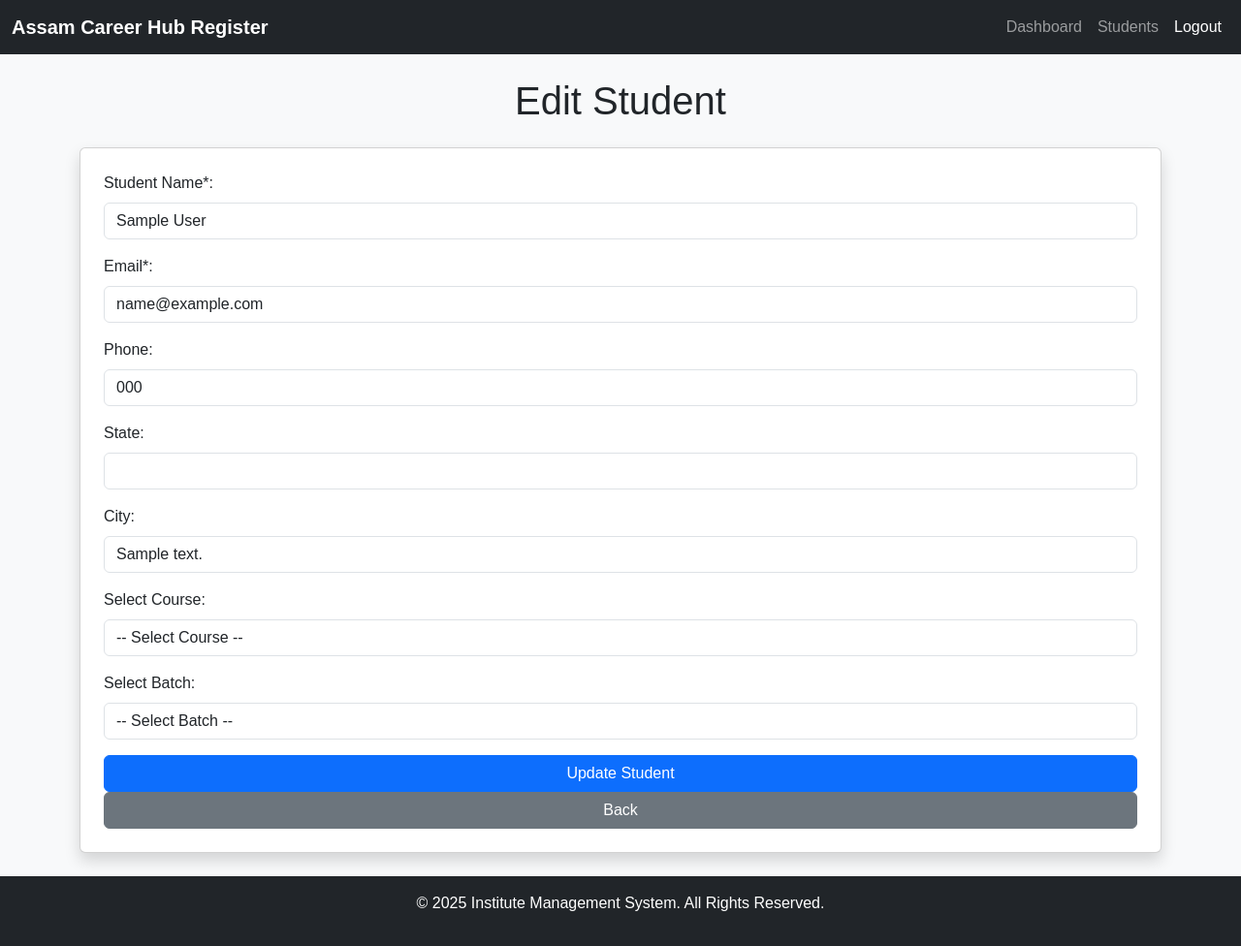
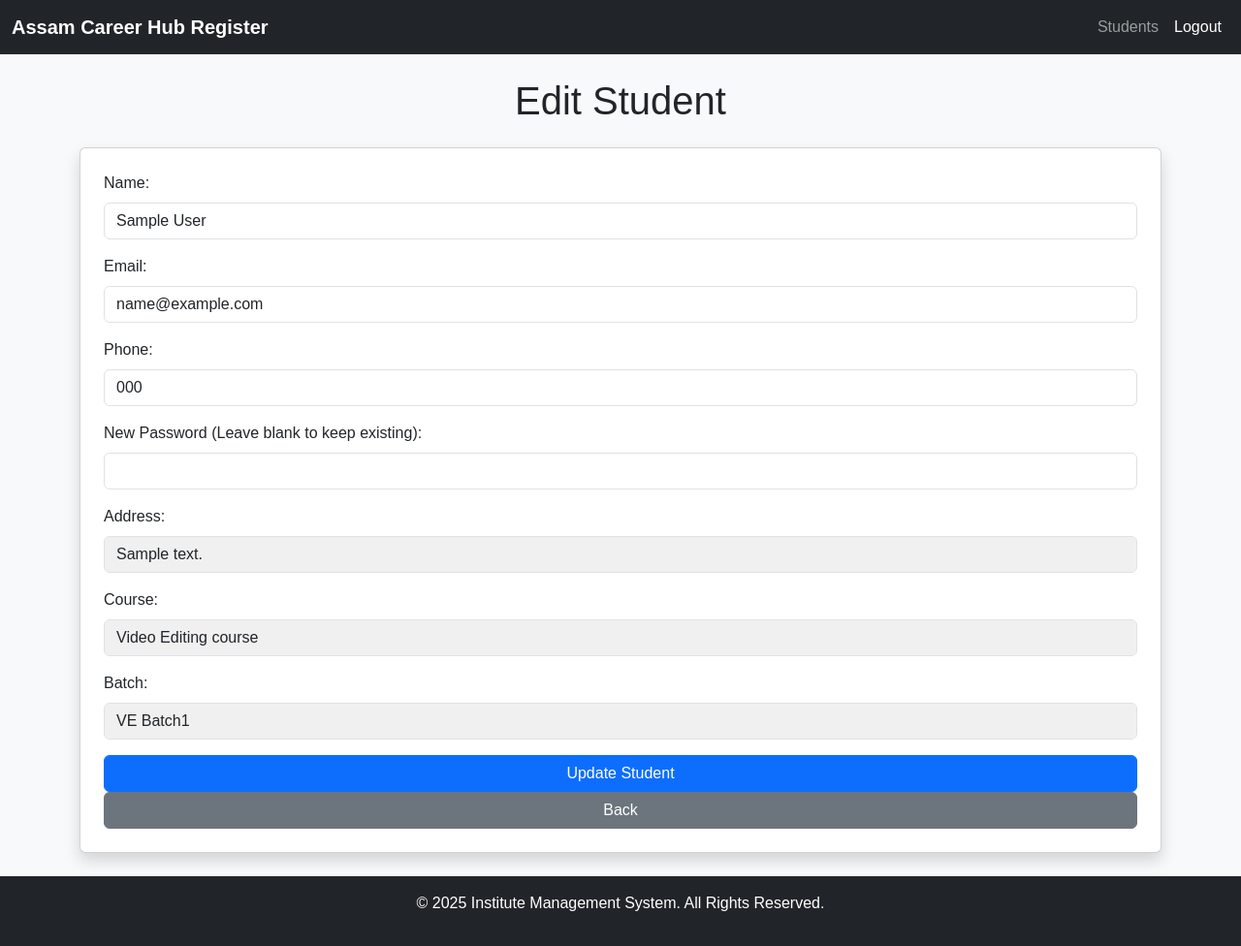
Before and after one commit to BhargabSarma/AssamCareerHub, a PHP site: page /register/students/edit_student.php?student_id=1 in a window 1280 px wide. Shown: the whole page at 97% size. Run offline with PHP 8.4, Linux system fonts and the light colour scheme; the visitor is signed in with stand-in values (Sample User, id 1); data comes from the database, SQL or seed files in the repository; tables that the repository leaves empty or names only in its code hold one stand-in row (values such as "Sample post"); data that the repository does not hold is empty.

Commit message:
super_admin and register
super admin complete
register complete

```diff
--- a/register/header.php
+++ b/register/header.php
@@ -9,18 +9,18 @@
     <link rel="stylesheet" href="../css/style.css">
 </head>
 
-<body></body>
+<body>
     <nav class="navbar navbar-expand-lg navbar-dark bg-dark">
         <div class="container-fluid">
-        <a class="navbar-brand" href="dashboard.php">Assam Career Hub Register</a>
+            <a class="navbar-brand" href="../dashboard.php">Assam Career Hub Register</a>
             <button class="navbar-toggler" type="button" data-bs-toggle="collapse" data-bs-target="#navbarNav">
                 <span class="navbar-toggler-icon"></span>
             </button>
             <div class="collapse navbar-collapse" id="navbarNav">
                 <ul class="navbar-nav ms-auto">
-                <li class="nav-item">
+                    <!-- <li class="nav-item">
                     <a class="nav-link" href="../dashboard.php">Dashboard</a>
-                </li>
+                </li> -->
                     <li class="nav-item">
                         <a class="nav-link" href="./students/manage_students.php">Students</a>
                     </li>
--- a/register/students/edit_student.php
+++ b/register/students/edit_student.php
@@ -10,10 +10,13 @@ if (!isset($_SESSION['register_id'])) {
 $error = '';
 $success = '';
 
-// Get the student details
 if (isset($_GET['student_id'])) {
     $student_id = intval($_GET['student_id']);
-    $stmt = $conn->prepare("SELECT * FROM Students WHERE student_id = ?");
+    $stmt = $conn->prepare("SELECT s.*, c.course_name, b.batch_name FROM Students s
+                            LEFT JOIN Student_Batches sb ON s.student_id = sb.student_id
+                            LEFT JOIN Batches b ON sb.batch_id = b.batch_id
+                            LEFT JOIN Courses c ON b.course_id = c.course_id
+                            WHERE s.student_id = ?");
     $stmt->execute([$student_id]);
     $student = $stmt->fetch(PDO::FETCH_ASSOC);
 
@@ -25,75 +28,52 @@ if (isset($_GET['student_id'])) {
     exit;
 }
 
-// Handle student update
 if ($_SERVER['REQUEST_METHOD'] === 'POST') {
     $name = $_POST['name'];
     $email = $_POST['email'];
     $phone = $_POST['phone'];
-    $state = $_POST['state'];
-    $city = $_POST['city'];
-    $address = "$city, $state"; // Combine state & city into address
-    $course_id = $_POST['course_id'];
-    $batch_id = $_POST['batch_id'];
+    $password = !empty($_POST['password']) ? password_hash($_POST['password'], PASSWORD_BCRYPT) : $student['password'];
 
-    if (empty($name) || empty($email)) {
-        $error = "Name and Email are required.";
-    } else {
-        try {
-            // Update student details
-            $stmt = $conn->prepare("UPDATE Students SET name = ?, email = ?, phone = ?, address = ? WHERE student_id = ?");
-            $stmt->execute([$name, $email, $phone, $address, $student_id]);
+    try {
+        $stmt = $conn->prepare("UPDATE Students SET name = ?, email = ?, phone = ?, password = ? WHERE student_id = ?");
+        $stmt->execute([$name, $email, $phone, $password, $student_id]);
 
-            // Update batch assignment
-            $stmt = $conn->prepare("DELETE FROM Student_Batches WHERE student_id = ?");
-            $stmt->execute([$student_id]);
-
-            if (!empty($batch_id)) {
-                $stmt = $conn->prepare("INSERT INTO Student_Batches (student_id, batch_id) VALUES (?, ?)");
-                $stmt->execute([$student_id, $batch_id]);
-            }
-
-            $success = "Student details updated successfully!";
-            // Refresh the student details
-            $stmt = $conn->prepare("SELECT * FROM Students WHERE student_id = ?");
+        if ($stmt->rowCount() > 0) {
+            $success = "Student updated successfully!";
+            $stmt = $conn->prepare("SELECT s.*, c.course_name, b.batch_name FROM Students s
+                                    LEFT JOIN Student_Batches sb ON s.student_id = sb.student_id
+                                    LEFT JOIN Batches b ON sb.batch_id = b.batch_id
+                                    LEFT JOIN Courses c ON b.course_id = c.course_id
+                                    WHERE s.student_id = ?");
             $stmt->execute([$student_id]);
             $student = $stmt->fetch(PDO::FETCH_ASSOC);
-        } catch (Exception $e) {
-            $error = "An error occurred: " . $e->getMessage();
+        } else {
+            $error = "No changes were made.";
         }
+    } catch (Exception $e) {
+        $error = "An error occurred: " . $e->getMessage();
     }
 }
-
-// Fetch active courses
-$coursesStmt = $conn->prepare("SELECT course_id, course_name FROM Courses WHERE active = '1'");
-$coursesStmt->execute();
-$courses = $coursesStmt->fetchAll(PDO::FETCH_ASSOC);
-
-// Fetch active batches for the student's course
-$batchesStmt = $conn->prepare("SELECT batch_id, batch_name FROM Batches WHERE course_id = (SELECT course_id FROM Students WHERE student_id = ?) AND active = '1'");
-$batchesStmt->execute([$student_id]);
-$batches = $batchesStmt->fetchAll(PDO::FETCH_ASSOC);
 ?>
-
 <?php include '../header.php'; ?>
 
 <div class="container my-4">
     <h1 class="text-center mb-4">Edit Student</h1>
 
     <?php if ($error): ?>
-        <div class="alert alert-danger"><?php echo $error; ?></div>
+        <div class="alert alert-danger"> <?php echo $error; ?> </div>
     <?php elseif ($success): ?>
-        <div class="alert alert-success"><?php echo $success; ?></div>
+        <div class="alert alert-success"> <?php echo $success; ?> </div>
     <?php endif; ?>
 
     <?php if ($student): ?>
         <form method="POST" class="card shadow p-4">
             <div class="mb-3">
-                <label for="name" class="form-label">Student Name*:</label>
+                <label for="name" class="form-label">Name:</label>
                 <input type="text" name="name" id="name" class="form-control" value="<?php echo htmlspecialchars($student['name']); ?>" required>
             </div>
             <div class="mb-3">
-                <label for="email" class="form-label">Email*:</label>
+                <label for="email" class="form-label">Email:</label>
                 <input type="email" name="email" id="email" class="form-control" value="<?php echo htmlspecialchars($student['email']); ?>" required>
             </div>
             <div class="mb-3">
@@ -101,39 +81,22 @@ $batches = $batchesStmt->fetchAll(PDO::FETCH_ASSOC);
                 <input type="text" name="phone" id="phone" class="form-control" value="<?php echo htmlspecialchars($student['phone']); ?>">
             </div>
             <div class="mb-3">
-                <label for="state" class="form-label">State:</label>
-                <input type="text" name="state" id="state" class="form-control" value="<?php echo htmlspecialchars(explode(',', $student['address'])[1] ?? ''); ?>">
+                <label for="password" class="form-label">New Password (Leave blank to keep existing):</label>
+                <input type="password" name="password" id="password" class="form-control">
+            </div>
+            <!-- View-only Fields with Background Color Change -->
+            <div class="mb-3">
+                <label class="form-label">Address:</label>
+                <input type="text" class="form-control view-only" value="<?php echo htmlspecialchars($student['address']); ?>" readonly>
             </div>
             <div class="mb-3">
-                <label for="city" class="form-label">City:</label>
-                <input type="text" name="city" id="city" class="form-control" value="<?php echo htmlspecialchars(explode(',', $student['address'])[0] ?? ''); ?>">
+                <label class="form-label">Course:</label>
+                <input type="text" class="form-control view-only" value="<?php echo htmlspecialchars($student['course_name']); ?>" readonly>
             </div>
-
             <div class="mb-3">
-                <label for="course_id" class="form-label">Select Course:</label>
-                <select name="course_id" id="course_id" class="form-control" required>
-                    <option value="">-- Select Course --</option>
-                    <?php foreach ($courses as $course): ?>
-                        <option value="<?php echo $course['course_id']; ?>" <?php echo $student['course_id'] == $course['course_id'] ? 'selected' : ''; ?>>
-                            <?php echo htmlspecialchars($course['course_name']); ?>
-                        </option>
-                    <?php endforeach; ?>
-                </select>
+                <label class="form-label">Batch:</label>
+                <input type="text" class="form-control view-only" value="<?php echo htmlspecialchars($student['batch_name']); ?>" readonly>
             </div>
-
-            <!-- Batches dropdown based on course selection -->
-            <div class="mb-3" id="batch-container">
-                <label for="batch_id" class="form-label">Select Batch:</label>
-                <select name="batch_id" id="batch_id" class="form-control" required>
-                    <option value="">-- Select Batch --</option>
-                    <?php foreach ($batches as $batch): ?>
-                        <option value="<?php echo $batch['batch_id']; ?>" <?php echo $student['batch_id'] == $batch['batch_id'] ? 'selected' : ''; ?>>
-                            <?php echo htmlspecialchars($batch['batch_name']); ?>
-                        </option>
-                    <?php endforeach; ?>
-                </select>
-            </div>
-
             <button type="submit" class="btn btn-primary">Update Student</button>
             <a href="manage_students.php" class="btn btn-secondary">Back</a>
         </form>
@@ -141,3 +104,13 @@ $batches = $batchesStmt->fetchAll(PDO::FETCH_ASSOC);
 </div>
 
 <?php include '../footer.php'; ?>
+
+<!-- Add this CSS to style view-only fields -->
+<style>
+    .view-only {
+        background-color: #f0f0f0;
+        /* Light grey background for view-only fields */
+        cursor: not-allowed;
+        /* Show "not-allowed" cursor to indicate non-editable */
+    }
+</style>
--- a/super_admin/registers/manage_register.php
+++ b/super_admin/registers/manage_register.php
@@ -64,12 +64,13 @@ $registers = $stmt->fetchAll(PDO::FETCH_ASSOC);
                         <?php echo $register['active'] ? '<span class="badge bg-success">Active</span>' : '<span class="badge bg-danger">Inactive</span>'; ?>
                     </td>
                     <td>
-                        <a href="edit_register.php" class="btn btn-primary btn-sm">Edit</a>
+                        <a href="edit_register.php?register_id=<?php echo $register['register_id']; ?>" class="btn btn-primary btn-sm">Edit</a>
                         <a href="?toggle=<?php echo $register['active'] ? 0 : 1; ?>&register_id=<?php echo $register['register_id']; ?>"
                             class="btn btn-<?php echo $register['active'] ? 'warning' : 'success'; ?> btn-sm">
                             <?php echo $register['active'] ? 'Deactivate' : 'Activate'; ?>
                         </a>
                     </td>
+
                 </tr>
             <?php endforeach; ?>
         </tbody>
```
Also changed, not shown: register/dashboard.php (+20 -1 lines), register/students/manage_students.php (+1 -12 lines), student/dashboard.php (+4 -4 lines), student/student_login.php (added, +76 -0 lines), student_login.php (deleted, +0 -42 lines). Lines whose indentation alone changed are shown as unchanged.
